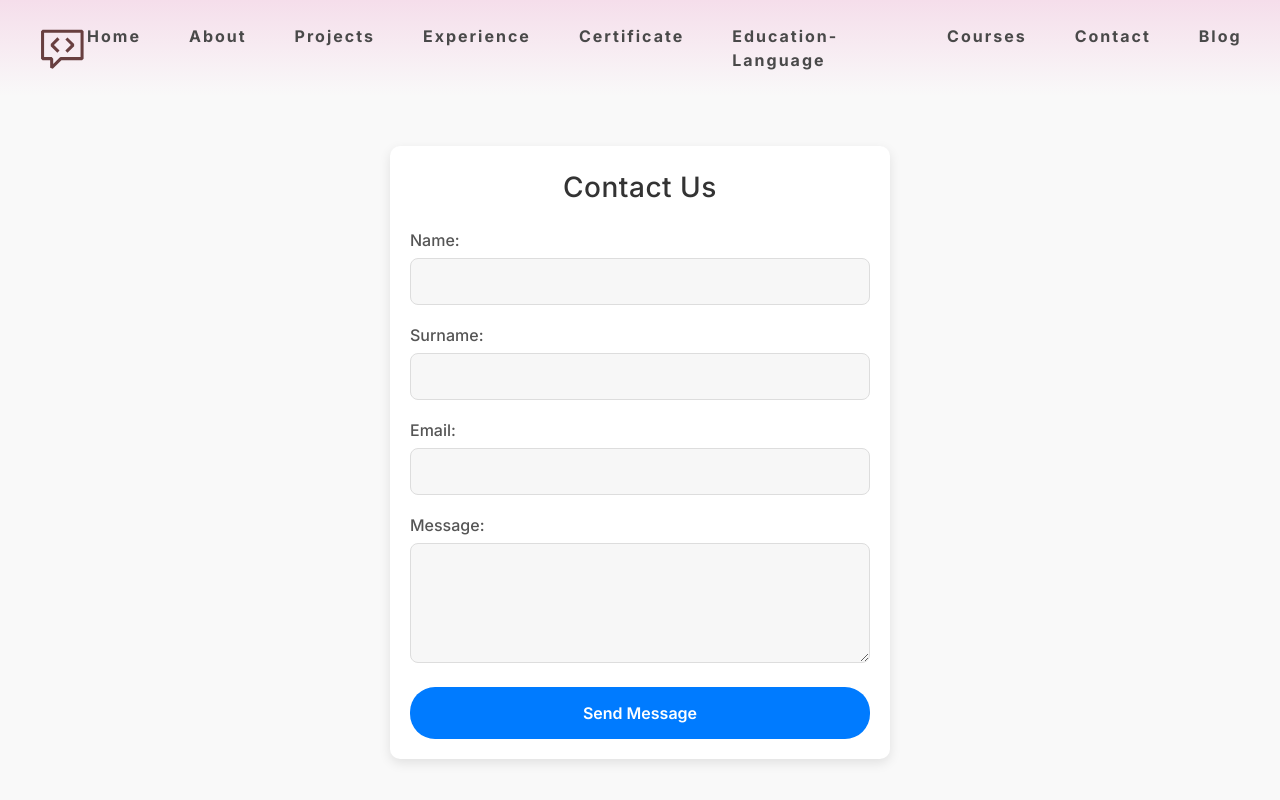
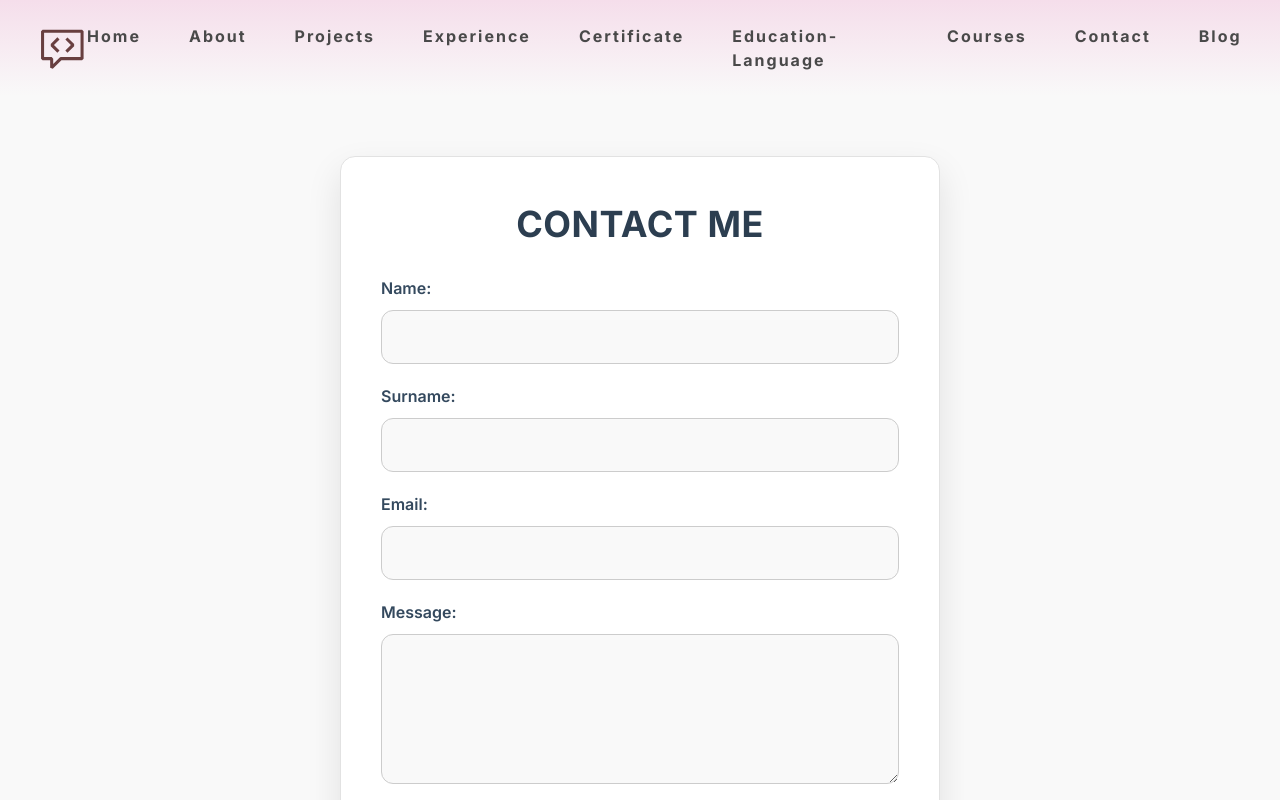
Before and after one commit to DnzErnOck/PortfolioFrontend, a Next.js app: page /contact in a window 1280 px wide. Shown: the top 800 px of the page. Built offline with nearby package versions, Linux system fonts and the light colour scheme.

Commit message:
course and contact pages are updated.

```diff
--- a/components/contact/contactForm.module.css
+++ b/components/contact/contactForm.module.css
@@ -1,111 +1,124 @@
 /* General styling for the form container */
 .formContainer {
-  max-width: 500px;
-  margin: 50px auto;
-  padding: 20px;
-  background-color: #fff;
-  border-radius: 10px;
-  box-shadow: 0 4px 12px rgba(0, 0, 0, 0.1);
-  transition: box-shadow 0.3s ease;
+  max-width: 600px;
+  margin: 60px auto;
+  padding: 40px;
+  background: #ffffff;
+  border-radius: 15px;
+  box-shadow: 0 15px 35px rgba(0, 0, 0, 0.1);
+  transition: box-shadow 0.3s ease, transform 0.3s ease;
+  border: 1px solid #e2e2e2;
 }
 
 .formContainer:hover {
-  box-shadow: 0 8px 16px rgba(0, 0, 0, 0.15);
+  box-shadow: 0 25px 55px rgba(0, 0, 0, 0.2); /* Daha güçlü gölge */
+  transform: translateY(-5px);
 }
 
 /* Page Title Styling */
 .pageTitle {
   text-align: center;
-  font-size: 28px;
-  color: #333;
-  margin-bottom: 20px;
-  font-weight: 500;
+  font-size: 36px;
+  color: #2c3e50;
+  margin-bottom: 25px;
+  font-weight: 700;
   letter-spacing: 0.5px;
+  text-transform: uppercase;
 }
 
 /* Styling for each form input element */
 .formGroup {
-  margin-bottom: 18px;
+  margin-bottom: 20px;
 }
 
 .formGroup label {
   font-size: 16px;
-  font-weight: 500;
+  font-weight: 600;
   display: block;
-  margin-bottom: 6px;
-  color: #555;
-  transition: color 0.2s ease;
+  margin-bottom: 10px;
+  color: #34495e;
 }
 
 .formGroup input,
 .formGroup textarea {
   width: 100%;
-  padding: 12px;
-  font-size: 14px;
-  border-radius: 8px;
-  border: 1px solid #ddd;
+  padding: 14px;
+  font-size: 16px;
+  border-radius: 12px;
+  border: 1px solid #ccc;
+  background-color: #f9f9f9;
   box-sizing: border-box;
-  background-color: #f7f7f7;
-  transition: all 0.3s ease;
+  transition: border-color 0.3s ease, background-color 0.3s ease;
 }
 
 .formGroup input:focus,
 .formGroup textarea:focus {
   outline: none;
-  border-color: #007bff;
-  background-color: #e9f1ff;
+  border-color: #3498db;
+  background-color: #eef6fc;
 }
 
 .formGroup textarea {
-  height: 120px;
+  height: 150px;
   resize: vertical;
 }
 
 /* Button styling */
 .button {
-  padding: 14px 25px;
-  background-color: #007bff;
+  padding: 16px;
+  background-color: #3498db;
   color: white;
   border: none;
-  border-radius: 25px;
+  border-radius: 30px;
   cursor: pointer;
-  font-size: 16px;
-  font-weight: 600;
+  font-size: 18px;
+  font-weight: bold;
+  text-transform: uppercase;
+  transition: background-color 0.3s ease, transform 0.3s ease;
+  display: block;
   width: 100%;
-  transition: background-color 0.3s ease, transform 0.3s ease;
+  text-align: center;
 }
 
 .button:hover {
-  background-color: #0056b3;
-  transform: translateY(-2px);
+  background-color: #2980b9;
+  transform: scale(1.05);
 }
 
 .button:active {
-  transform: translateY(1px);
+  transform: scale(1);
 }
 
 /* Popup styling */
 .popup {
   position: fixed;
-  top: 20px;
+  top: 50%;
   left: 50%;
-  transform: translateX(-50%);
-  padding: 15px 30px;
-  font-size: 16px;
-  font-weight: 600;
-  border-radius: 8px;
+  transform: translate(-50%, -50%);
+  padding: 20px 30px;
+  font-size: 18px;
+  font-weight: bold;
+  border-radius: 10px;
   text-align: center;
   z-index: 1000;
-  opacity: 0;
-  visibility: hidden;
-  transition: opacity 0.5s ease, visibility 0s 0.5s;
+  display: inline-flex; /* Değişiklik: inline-flex ile yatayda hizalama */
+  align-items: center; /* Yatayda ortalama */
+  gap: 10px; /* İkon ile yazı arasına boşluk ekler */
+  animation: fadeIn 0.5s ease-out;
+  box-shadow: 0 8px 15px rgba(0, 0, 0, 0.2);
+  max-width: 90%;
+  white-space: nowrap; /* Yazının alt satıra inmesini engeller */
 }
 
-/* Show the popup */
-.popupVisible {
-  opacity: 1;
-  visibility: visible;
-  transition: opacity 0.5s ease, visibility 0s 0s;
+@keyframes fadeIn {
+  from {
+    opacity: 0;
+    transform: translate(-50%, -60%);
+  }
+  to {
+    opacity: 1;
+    transform: translate(-50%, -50%);
+  }
 }
 
 .success {
@@ -117,3 +130,22 @@
   background-color: #dc3545;
   color: white;
 }
+
+.icon {
+  font-size: 24px; /* Adjust icon size */
+}
+
+/* Responsive Design */
+@media (max-width: 768px) {
+  .formContainer {
+    padding: 30px;
+  }
+
+  .pageTitle {
+    font-size: 30px;
+  }
+
+  .button {
+    font-size: 16px;
+  }
+}
--- a/components/contact/index.tsx
+++ b/components/contact/index.tsx
@@ -3,7 +3,7 @@
 import { useState } from "react";
 import { useRouter } from "next/navigation";
 import { ContactService, CreateContactRequest } from "../../services/contactService";
-import styles from "./contactForm.module.css";  // Import the CSS module
+import styles from "./contactForm.module.css";
 
 const ContactForm: React.FC = () => {
   const [formData, setFormData] = useState<CreateContactRequest>({
@@ -17,81 +17,80 @@ const ContactForm: React.FC = () => {
   const [statusType, setStatusType] = useState<"success" | "error" | null>(null);
   const [isPopupVisible, setIsPopupVisible] = useState<boolean>(false);
 
-  const router = useRouter();  // Hook to redirect to the home page
+  const router = useRouter();
 
   const handleSubmit = async (e: React.FormEvent) => {
     e.preventDefault();
     try {
       await ContactService.createContact(formData);
-      setStatusMessage("Message sent successfully!");
+      setStatusMessage("Your message has been sent successfully!");
       setStatusType("success");
-      setFormData({ name: "", surname: "", mailAddress: "", message: "" });  // Clear form fields
+      setFormData({ name: "", surname: "", mailAddress: "", message: "" });
       setIsPopupVisible(true);
 
       setTimeout(() => {
-        setIsPopupVisible(false);  // Hide the popup after 3 seconds
-        router.push("/");  // Redirect to the homepage after 3 seconds
+        setIsPopupVisible(false);
+        router.push("/");
       }, 3000);
     } catch (error) {
       console.error("Error:", error);
-      setStatusMessage("Failed to send the message. Please try again.");
+      setStatusMessage("Failed to send your message. Please try again.");
       setStatusType("error");
       setIsPopupVisible(true);
 
-      setTimeout(() => {
-        setIsPopupVisible(false);  // Hide the popup after 3 seconds
-      }, 3000);
+      setTimeout(() => setIsPopupVisible(false), 3000);
     }
   };
 
   return (
     <div className={styles.formContainer}>
-      <h1 className={styles.pageTitle}>Contact Us</h1>
+      <h1 className={styles.pageTitle}>Contact Me</h1>
 
-      {/* Show status message as popup */}
+      {/* Popup */}
       {isPopupVisible && (
-        <div className={`${styles.popup} ${styles[statusType ?? ""]} ${styles.popupVisible}`}>
+        <div className={`${styles.popup} ${styles[statusType ?? ""]}`}>
+          <span className={styles.icon}>
+            {statusType === "success" ? "✅" : "❌"}
+          </span>
           {statusMessage}
         </div>
       )}
 
       <form onSubmit={handleSubmit}>
         <div className={styles.formGroup}>
-          <label className={styles.label}>Name:</label>
+          <label>Name:</label>
           <input
             type="text"
             value={formData.name}
             onChange={(e) => setFormData({ ...formData, name: e.target.value })}
-            className={styles.input}
           />
         </div>
         <div className={styles.formGroup}>
-          <label className={styles.label}>Surname:</label>
+          <label>Surname:</label>
           <input
             type="text"
             value={formData.surname}
             onChange={(e) => setFormData({ ...formData, surname: e.target.value })}
-            className={styles.input}
           />
         </div>
         <div className={styles.formGroup}>
-          <label className={styles.label}>Email:</label>
+          <label>Email:</label>
           <input
             type="email"
             value={formData.mailAddress}
             onChange={(e) => setFormData({ ...formData, mailAddress: e.target.value })}
-            className={styles.input}
           />
         </div>
         <div className={styles.formGroup}>
-          <label className={styles.label}>Message:</label>
+          <label>Message:</label>
           <textarea
             value={formData.message}
             onChange={(e) => setFormData({ ...formData, message: e.target.value })}
-            className={styles.textarea}
           />
         </div>
-        <button className={styles.button} type="submit">Send Message</button>
+        <button className={styles.button} type="submit">
+          Send Message
+        </button>
       </form>
     </div>
   );
--- a/containers/home/index.tsx
+++ b/containers/home/index.tsx
@@ -53,7 +53,7 @@ const Home = () => {
           <span><b>I'm a</b> </span>
 
           <Typewriter
-            words={["Frontend Developer", "Game Developer", "Graphic Designer"]}
+            words={["Frontend Developer", "Backend Developer", "Full-Stack Developer"]}
             typeSpeed={50}
             deleteSpeed={50}
             delaySpeed={2000}
```
Also changed, not shown: containers/courses/courses.module.css (+56 -19 lines), containers/courses/index.tsx (+17 -14 lines).
